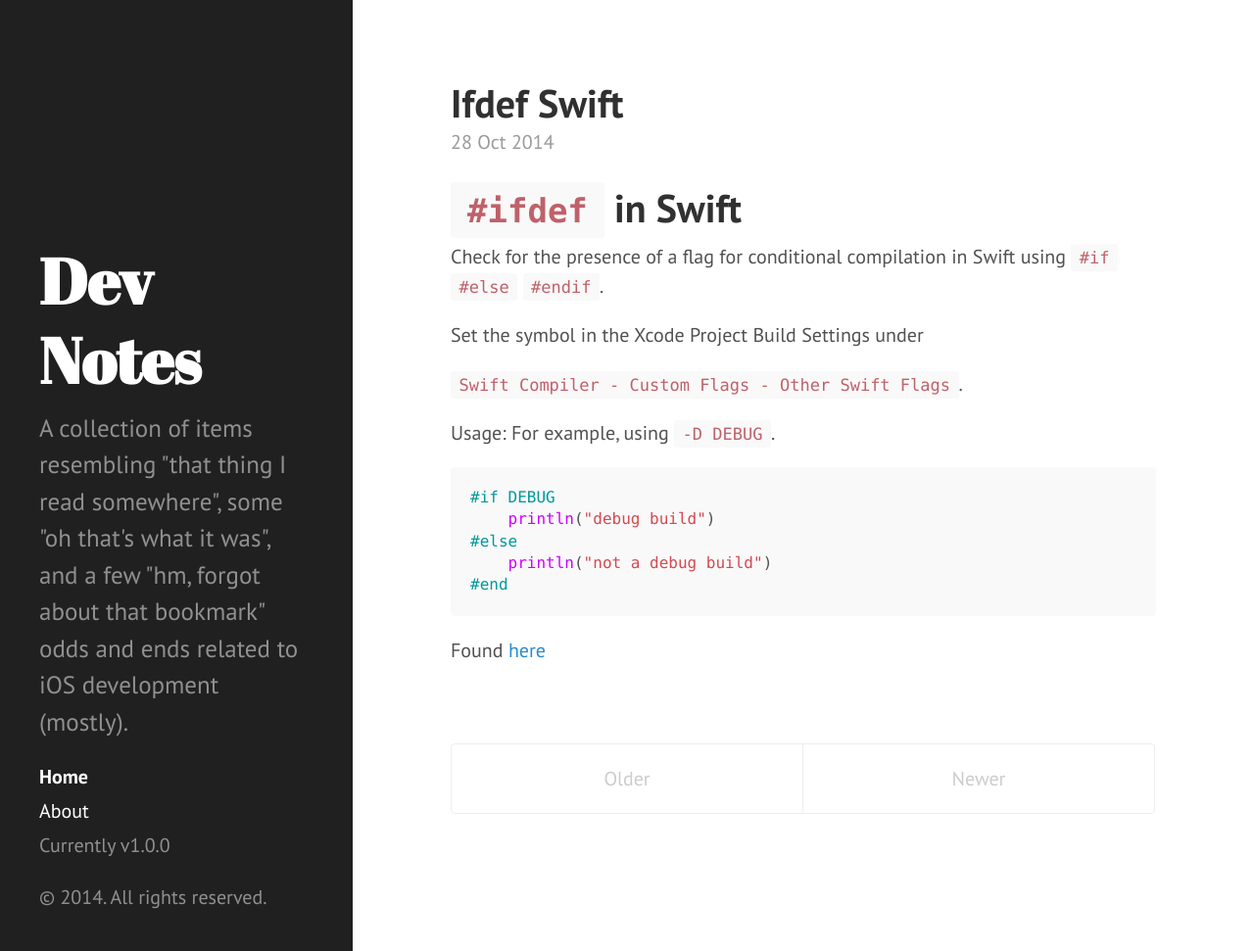
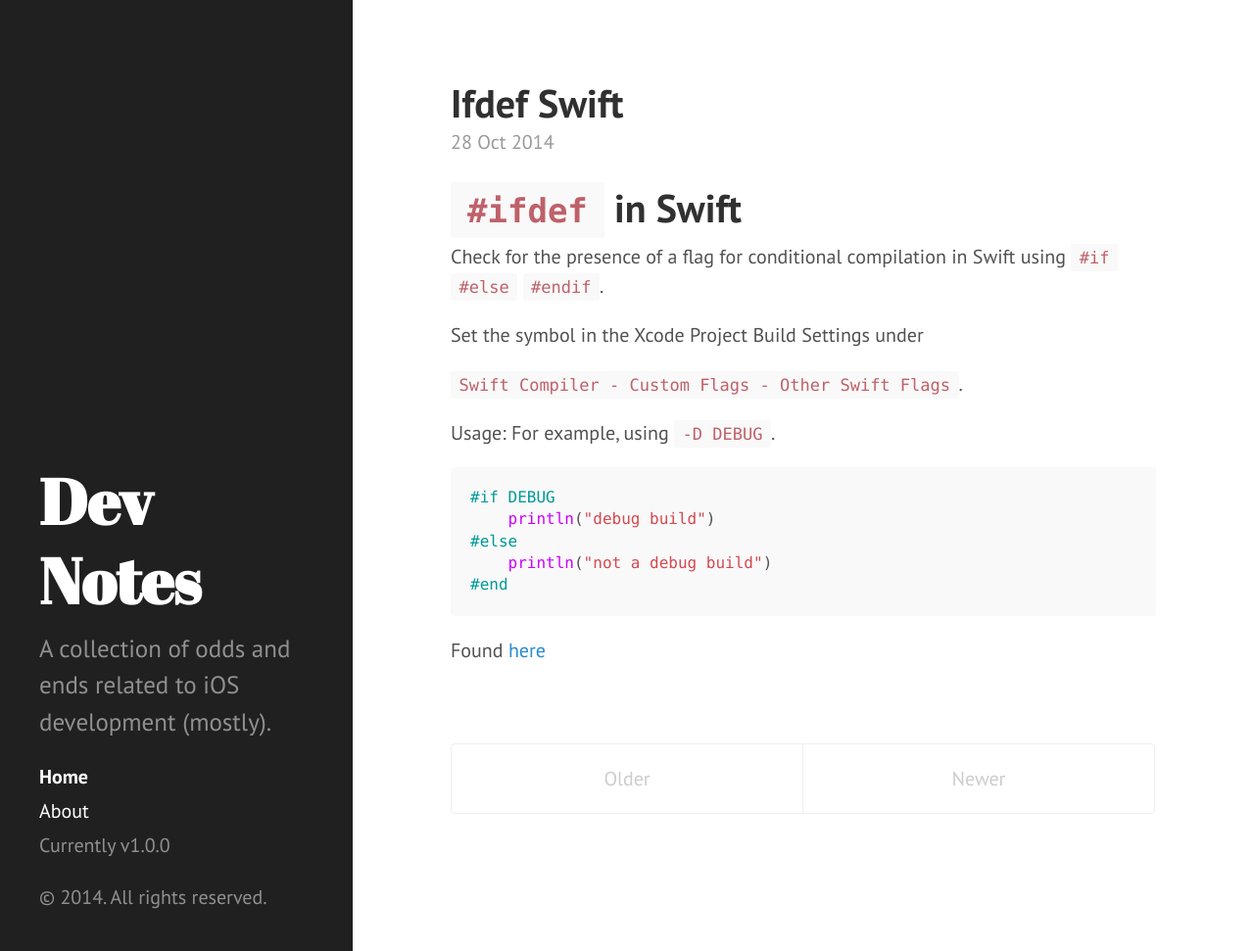
Before and after one commit to james919/james919.github.io.old, a Jekyll site: the page built from index.html, in a window 1280 px wide and 971 px high. Shown: the whole window at 98% size. Built offline with Jekyll 4.4.1, drawn with Linux system fonts in a browser that asks for light colours; Markdown is read by kramdown in place of the engine named in the settings; the list of posts is cut into pages by our own code.

Commit message:
Sidebar change

```diff
--- a/_config.yml
+++ b/_config.yml
@@ -9,7 +9,7 @@ relative_permalinks: true
 # Setup
 title:            Dev Notes
 tagline:          'iOS Developer Notebook by James Wright'
-description:      'A collection of items resembling "that thing I read somewhere", some "oh that''s what it was", and a few "hm, forgot about that bookmark" odds and ends related to iOS development (mostly).'
+description:      'A collection of odds and ends related to iOS development (mostly).'
 url:              http://james919.github.io
 baseurl:          /
 
```
